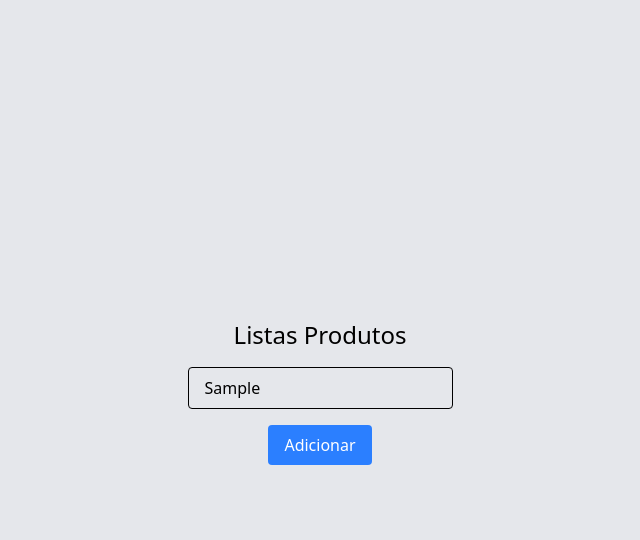
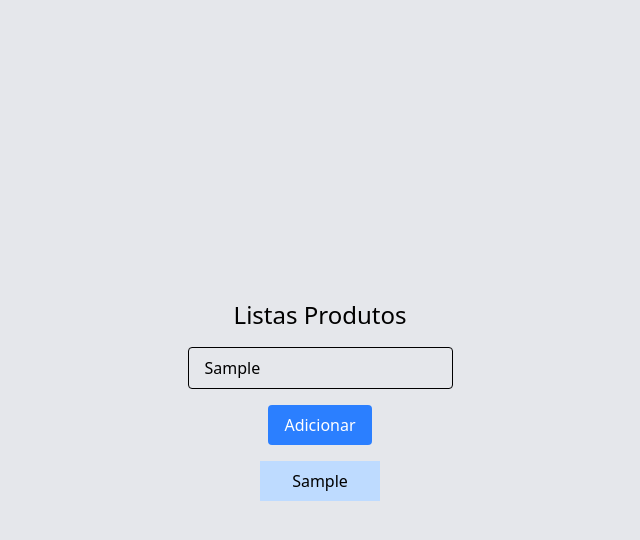
Before and after one commit to profLeonid/04-produtos-enzzof08, a plain HTML site: page index.html in a window 1280 px wide. Both pictures are taken after typing "Sample" into the empty fields and a click on the button "Adicionar". Shown: the whole page, without its empty margins (320-960 px from the left). Drawn offline with nearby package versions, Linux system fonts and the light colour scheme.

Commit message:
Feito o básico

```diff
--- a/index.html
+++ b/index.html
@@ -5,14 +5,32 @@
     <meta http-equiv="X-UA-Compatible" content="IE=edge">
     <meta name="viewport" content="width=device-width, initial-scale=1.0">
     <script src="https://cdn.jsdelivr.net/npm/@tailwindcss/browser@4"></script>
+    <script src = "./main.js" defer></script>
     <title>Produto</title>
 </head>
 <body class="bg-gray-200 flex flex-col items-center justify-center h-screen gap-4">
 
     <h1 class="text-2xl">Listas Produtos</h1>
-    <input type="text" class = "border px-4 py-2 rounded">
-    <button class="bg-blue-500 text-white px-4 py-2 rounded">Adicionar</button>
-    <div></div>
+
+    <input
+    type="text"
+    class = "border px-4 py-2 rounded"
+    id="produto"
+    >
+
+    <button
+    class="bg-blue-500 text-white px-4 py-2 rounded"
+    onclick= "adicionarProduto()"
+    >
+    Adicionar
+</button>
+
+    <div
+    id = "lista"
+    class="flex flex-col gap-3"
+    >
+
+    </div>
 
 </body>
 </html>
--- /dev/null
+++ b/main.js
@@ -0,0 +1,11 @@
+'use strict'
+function adicionarProduto(){
+    const produto = document.getElementById('produto')
+    const lista = document.getElementById('lista')
+
+    const span = document.createElement('span')
+    span.textContent = produto.value
+    span.className = 'bg-blue-200 px-8 py-2'
+
+    lista.appendChild(span)
+}
```
